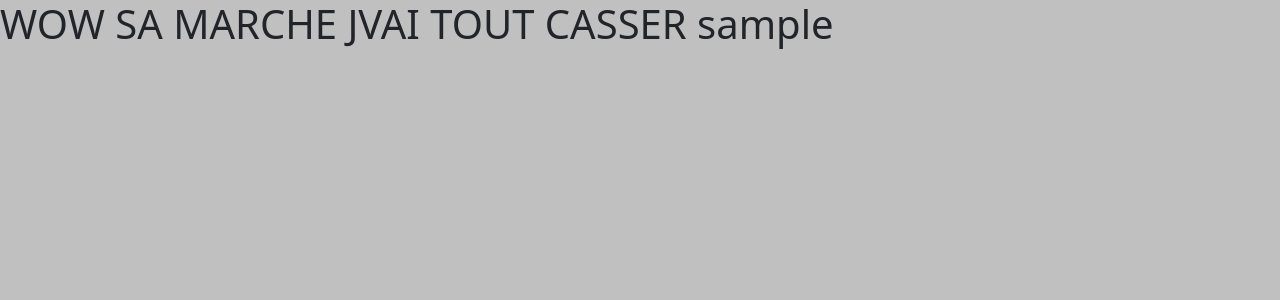
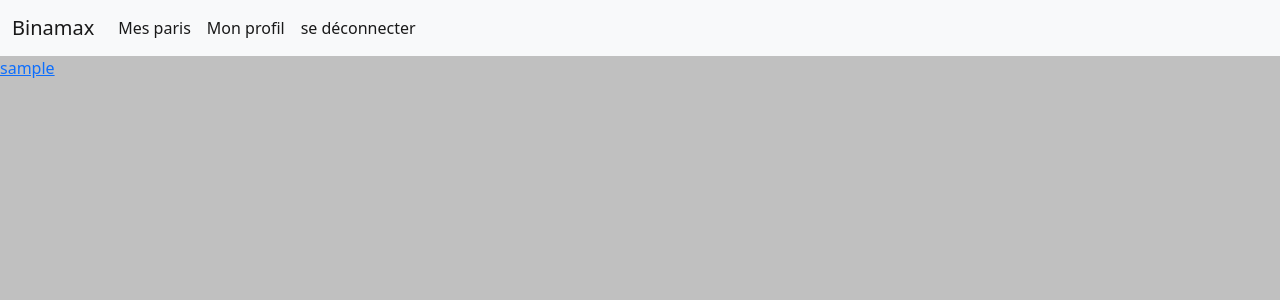
Before and after one commit to aymendev8/Binamax, a PHP site: page /accueil.php in a window 1280 px wide. Shown: the top 300 px of the page. Run offline with PHP 8.4, Linux system fonts and the light colour scheme; the visitor is signed in with stand-in values (Sample User, id 1).

Commit message:
connexion debug

```diff
--- a/accueil.php
+++ b/accueil.php
@@ -1,5 +1,8 @@
 <?php
 require_once("header.php");
+require_once("navbar.php");
+if (!isset($_SESSION["id"])) {
+    header("Location:accueil.php");
+}
 ?>
-
-<h1>WOW SA MARCHE JVAI TOUT CASSER <?= $_SESSION["username"] ?></h1>
+<p> <?= $_SESSION["username"] ?></p>
--- a/index.php
+++ b/index.php
@@ -30,11 +30,11 @@ if (isset($_POST['username']) && isset($_POST['mdp'])) {
               <p class="text-white-50 mb-5">Entrer vos identifiants pour vous connectez !</p>
               <form action="" method="POST">
                 <div class="form-outline form-white mb-4">
-                  <input value="admin" type="text" name="username" class="form-control form-control-lg" placeholder="Nom d'utilisateur" />
+                  <input type="text" name="username" class="form-control form-control-lg" placeholder="Nom d'utilisateur" />
                 </div>
 
                 <div class="form-outline form-white mb-4">
-                  <input value="admin123" type="password" name="mdp" class="form-control form-control-lg" placeholder="mot de passe" />
+                  <input type="password" name="mdp" class="form-control form-control-lg" placeholder="mot de passe" />
                 </div>
                 <button class="btn btn-outline-light btn-lg px-5" type="submit">Se connecter</button>
               </form>
--- /dev/null
+++ b/navbar.php
@@ -0,0 +1,16 @@
+<nav class="navbar navbar-expand-lg navbar-light bg-light">
+    <div class="container-fluid">
+        <a class="navbar-brand" href="accueil.php">Binamax</a>
+        <button class="navbar-toggler" type="button" data-mdb-toggle="collapse" data-mdb-target="#navbarNavAltMarkup" aria-controls="navbarNavAltMarkup" aria-expanded="false" aria-label="Toggle navigation">
+            <i class="fas fa-bars"></i>
+        </button>
+        <div class="collapse navbar-collapse" id="navbarNavAltMarkup">
+            <div class="navbar-nav">
+                <a class="nav-link active" aria-current="page" href="#">Mes paris</a>
+                <a class="nav-link active" aria-current="page" href="#">Mon profil</a>
+                <a class="nav-link active" aria-current="page" href="sedeco.php">se déconnecter</a>
+                <a class>
+            </div>
+        </div>
+    </div>
+</nav>
--- /dev/null
+++ b/sedeco.php
@@ -0,0 +1,5 @@
+<?php
+require_once("header.php");
+session_destroy();
+header("Location:index.php");
+die;
```
